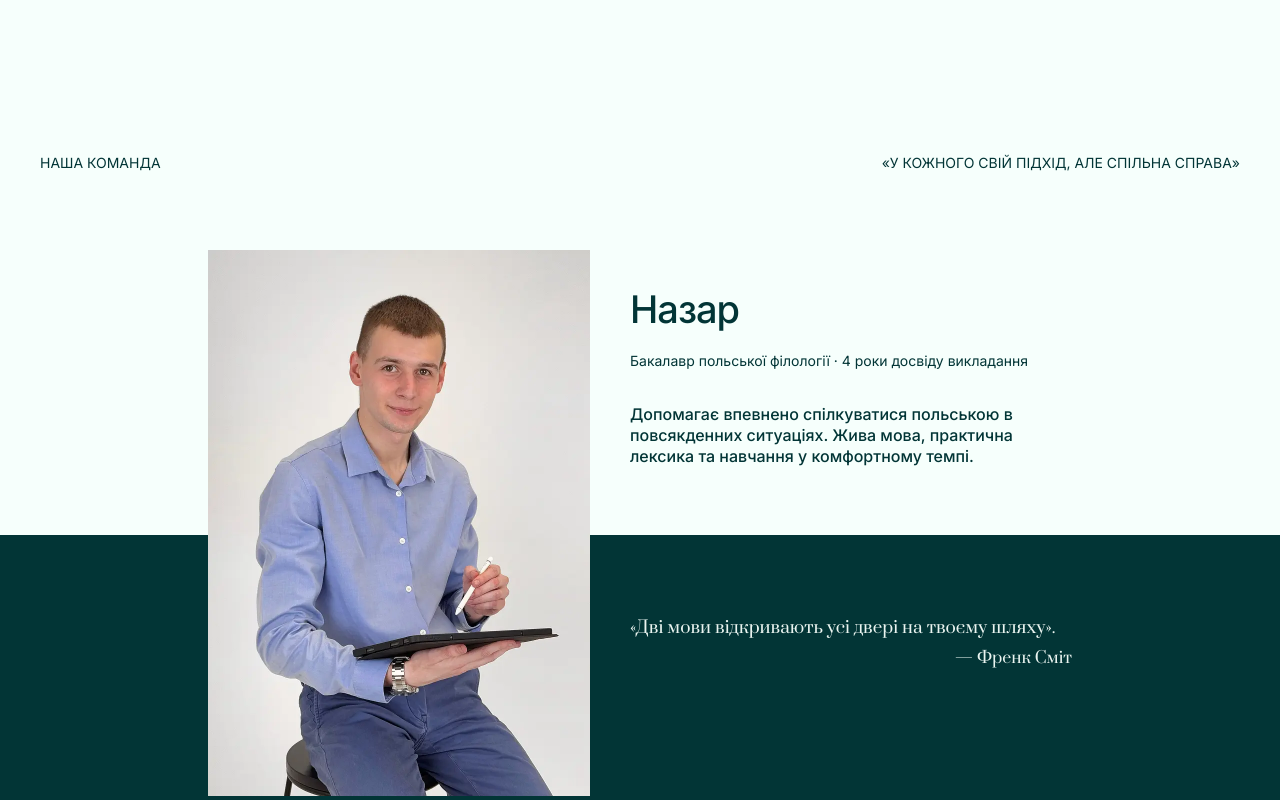
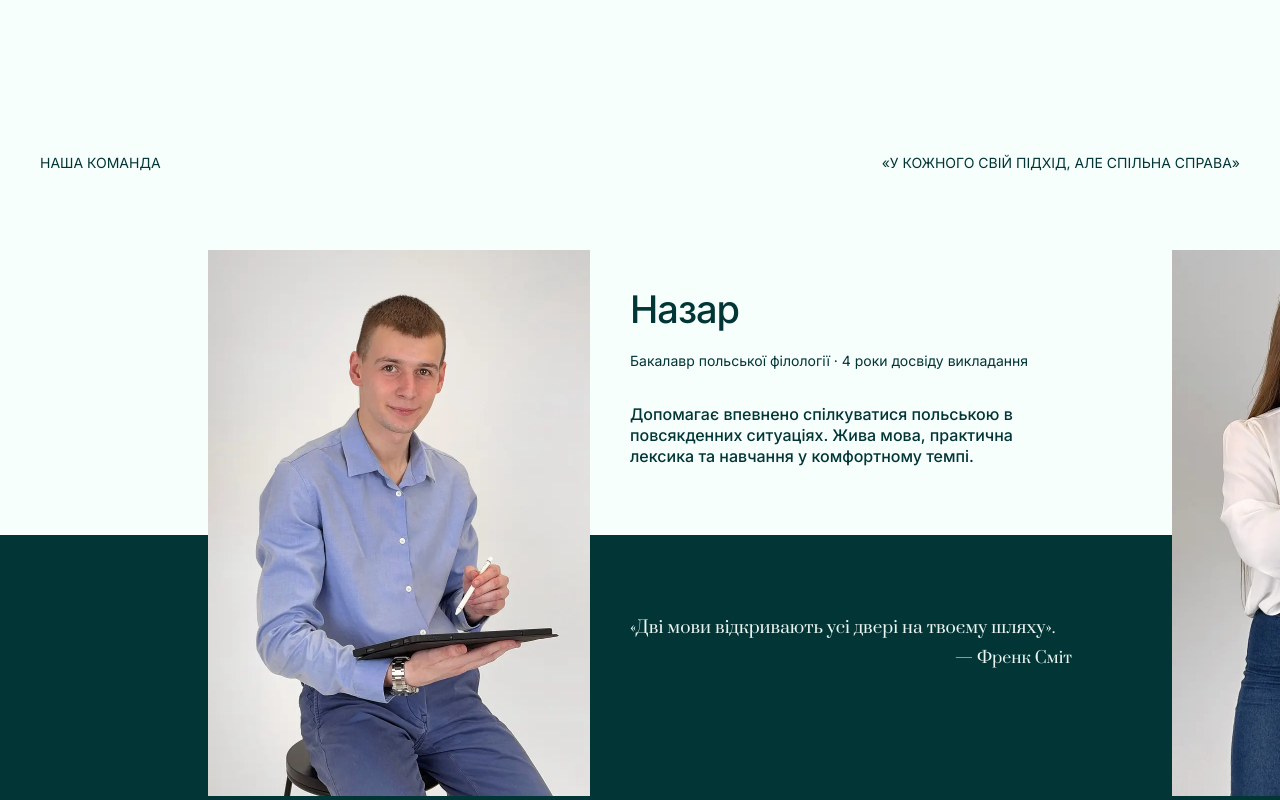
Before and after one commit to Tetiana2309/skawi-website, a React (Vite) app: page / in a window 1280 px wide. Shown: the part 5560-6360 px from the top of the page. Built offline with nearby package versions, Linux system fonts and the light colour scheme.

Commit message:
Bring teacher slides closer together while keeping each full composition centered

```diff
--- a/src/sections/Team.css
+++ b/src/sections/Team.css
@@ -13,6 +13,7 @@
   --team-photo-width: 382px;
   --team-copy-width: 442px;
   --team-copy-gap: 40px;
+  --team-slide-width: calc(var(--team-photo-width) + var(--team-copy-gap) + var(--team-copy-width) + 100px);
   --team-group-left: calc(50% - (var(--team-photo-width) + var(--team-copy-gap) + var(--team-copy-width)) / 2);
   --team-text-left: calc(var(--team-group-left) + var(--team-photo-width) + var(--team-copy-gap));
   position: sticky;
@@ -51,14 +52,16 @@
   touch-action: pan-y;
 }
 .team__track {
+  box-sizing: border-box;
   width: 100%;
   height: 100%;
   display: flex;
+  padding-left: calc((100% - var(--team-slide-width)) / 2);
   will-change: transform;
 }
 .team__slide {
   position: relative;
-  flex: 0 0 100%;
+  flex: 0 0 var(--team-slide-width);
   min-width: 0;
   height: 100%;
   user-select: none;
@@ -189,6 +192,7 @@
 }
 @media (max-width: 700px) {
   .team {
+    --team-slide-width: 100%;
     background: linear-gradient(to bottom, var(--team-light) 0 57%, var(--team-dark) 57% 100%);
   }
   .team__topline { top: 24px; left: 20px; right: 20px; font-size: 10px; line-height: 1.4; }
```
